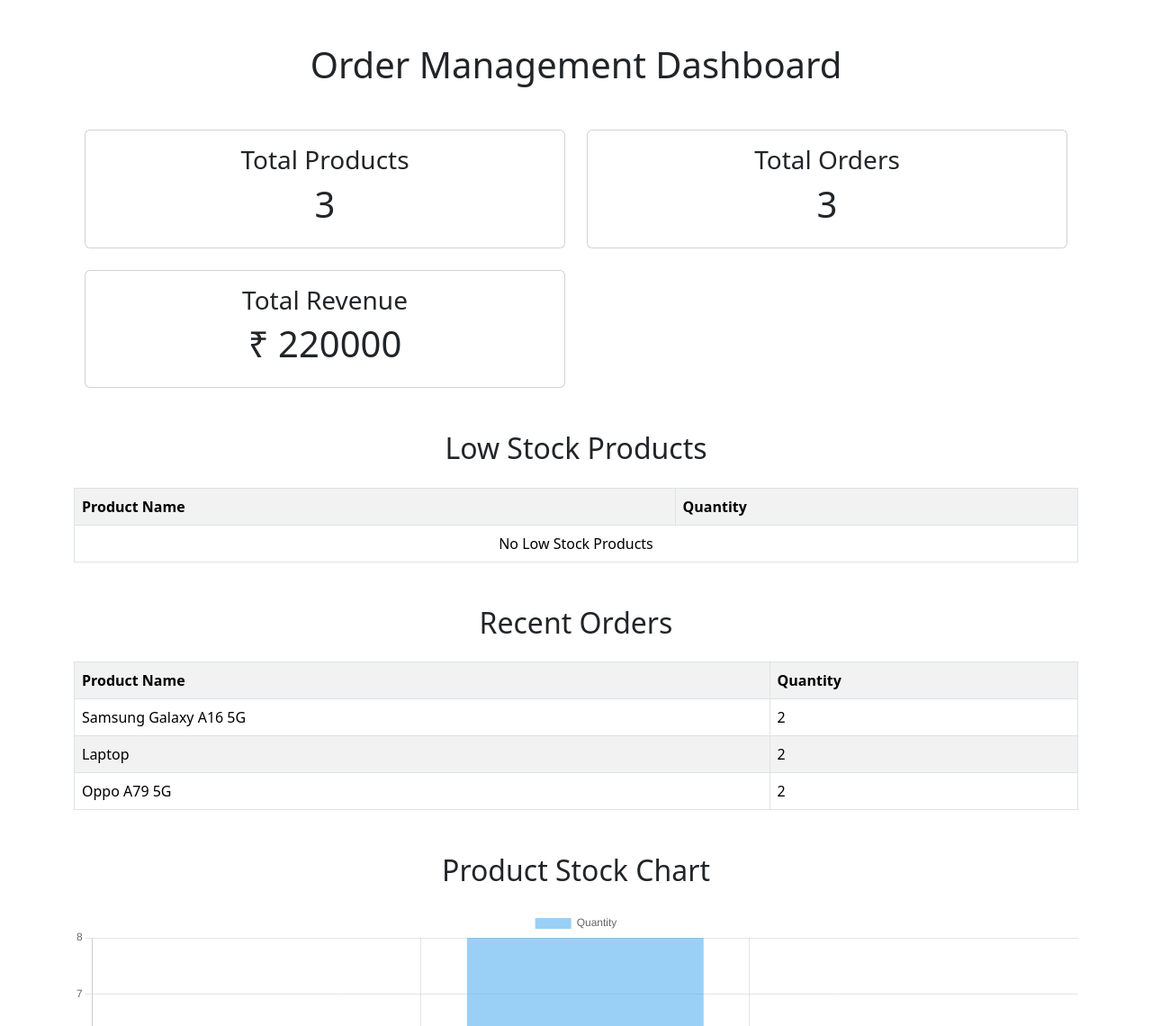
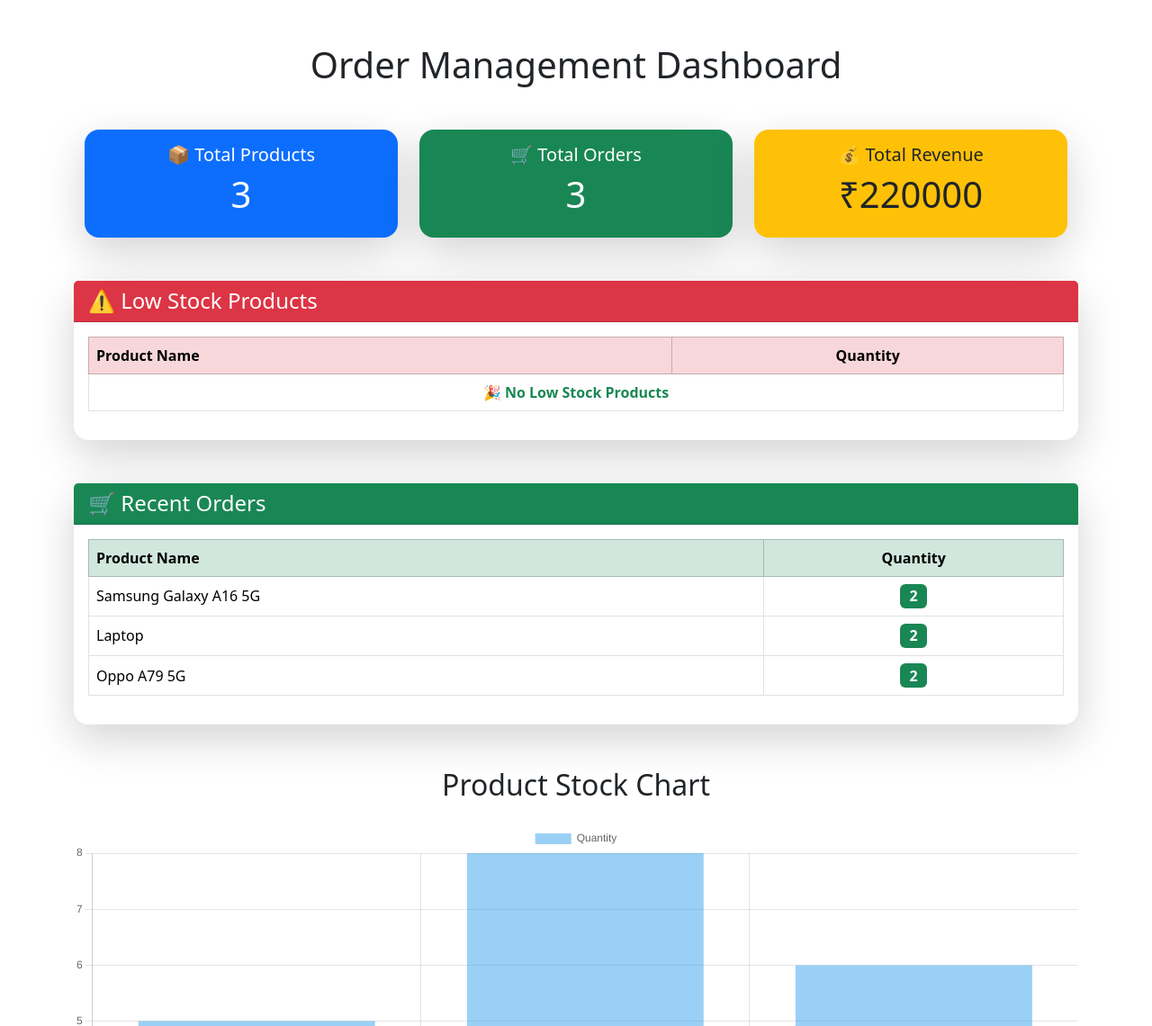
Before and after one commit to SANTHOSHKUMAR4518/OrderManagement, a Django app: page /dashboard/ in a window 1280 px wide. Shown: the part 56-1196 px from the top of the page at 90% size. Run offline with Django 5.2, Linux system fonts and the light colour scheme; data comes from the database, SQL or seed files in the repository.

Commit message:
Updated colorful dashboard

```diff
--- a/orders/templates/orders/dashboard.html
+++ b/orders/templates/orders/dashboard.html
@@ -13,87 +13,191 @@ Dashboard
 
     <div class="row mt-5">
 
-        <div class="col-md-6">
-            <div class="card text-center">
-                <div class="card-body">
-                    <h3>Total Products</h3>
+    <div class="col-md-4">
+        <div class="card bg-primary text-white shadow-lg border-0 rounded-4">
+            <div class="card-body text-center">
+                <h5>📦 Total Products</h5>
                 <h1>{{ total_products }}</h1>
             </div>
         </div>
     </div>
 
-        <div class="col-md-6">
-            <div class="card text-center">
-                <div class="card-body">
-                    <h3>Total Orders</h3>
+    <div class="col-md-4">
+        <div class="card bg-success text-white shadow-lg border-0 rounded-4">
+            <div class="card-body text-center">
+                <h5>🛒 Total Orders</h5>
                 <h1>{{ total_orders }}</h1>
             </div>
         </div>
     </div>
 
-        <div class="col-md-6 mt-4">
-            <div class="card text-center">
-                <div class="card-body">
-                    <h3>Total Revenue</h3>
-                    <h1>₹ {{ total_revenue }}</h1>
-                </div>
+    <div class="col-md-4">
+        <div class="card bg-warning text-dark shadow-lg border-0 rounded-4">
+            <div class="card-body text-center">
+                <h5>💰 Total Revenue</h5>
+                <h1>₹{{ total_revenue }}</h1>
             </div>
         </div>
     </div>
 
 </div>
-    <div class="mt-5">
 
-         <h2 class="text-center mb-4">Low Stock Products</h2>
+    </div>
+    <!-- Low Stock Products -->
 
-         <table class="table table-bordered table-striped table-hover">
+<div class="card shadow-lg border-0 rounded-4 mt-5">
+
+    <div class="card-header bg-danger text-white">
+
+        <h4 class="mb-0">
+            ⚠️ Low Stock Products
+        </h4>
+
+    </div>
+
+    <div class="card-body">
+
+        <table class="table table-hover table-bordered align-middle">
+
+            <thead class="table-danger">
+
                 <tr>
+
                     <th>Product Name</th>
-              <th>Quantity</th>
+
+                    <th class="text-center">Quantity</th>
+
                 </tr>
 
+            </thead>
+
+            <tbody>
+
                 {% for product in low_stock %}
+
                 <tr>
-              <td>{{ product.name }}</td>
-              <td>{{ product.quantity }}</td>
+
+                    <td>
+                        {{ product.name }}
+                    </td>
+
+                    <td class="text-center">
+
+                        {% if product.quantity <= 2 %}
+
+                            <span class="badge bg-danger fs-6">
+                                {{ product.quantity }}
+                            </span>
+
+                        {% elif product.quantity <= 4 %}
+
+                            <span class="badge bg-warning text-dark fs-6">
+                                {{ product.quantity }}
+                            </span>
+
+                        {% else %}
+
+                            <span class="badge bg-success fs-6">
+                                {{ product.quantity }}
+                            </span>
+
+                        {% endif %}
+
+                    </td>
+
                 </tr>
 
                 {% empty %}
+
                 <tr>
-              <td colspan="2" class="text-center">
-                  No Low Stock Products
+
+                    <td colspan="2" class="text-center text-success fw-bold">
+
+                        🎉 No Low Stock Products
+
                     </td>
+
                 </tr>
+
                 {% endfor %}
+
+            </tbody>
 
         </table>
 
-    <div class="mt-5">
+    </div>
 
-    <h2 class="text-center mb-4">Recent Orders</h2>
+</div>
 
-    <table class="table table-bordered table-striped table-hover">
+    <!-- Recent Orders -->
+
+<div class="card shadow-lg border-0 rounded-4 mt-5">
+
+    <div class="card-header bg-success text-white">
+
+        <h4 class="mb-0">
+            🛒 Recent Orders
+        </h4>
+
+    </div>
+
+    <div class="card-body">
+
+        <table class="table table-hover table-bordered align-middle">
+
+            <thead class="table-success">
 
                 <tr>
+
                     <th>Product Name</th>
-            <th>Quantity</th>
+
+                    <th class="text-center">Quantity</th>
+
                 </tr>
 
+            </thead>
+
+            <tbody>
+
                 {% for order in recent_orders %}
+
                 <tr>
-            <td>{{ order.product.name }}</td>
-            <td>{{ order.quantity }}</td>
+
+                    <td>
+                        {{ order.product.name }}
+                    </td>
+
+                    <td class="text-center">
+
+                        <span class="badge bg-success fs-6">
+
+                            {{ order.quantity }}
+
+                        </span>
+
+                    </td>
+
                 </tr>
 
                 {% empty %}
+
                 <tr>
-            <td colspan="2" class="text-center">
-                No Recent Orders
+
+                    <td colspan="2" class="text-center text-primary fw-bold">
+
+                        📦 No Recent Orders
+
                     </td>
+
                 </tr>
+
                 {% endfor %}
 
+            </tbody>
+
         </table>
+
+    </div>
 
 </div>
     <div class="mt-5">
```
Also changed, not shown: OrderManagement/settings.py (+6 -1 lines). Lines whose indentation alone changed are shown as unchanged.
